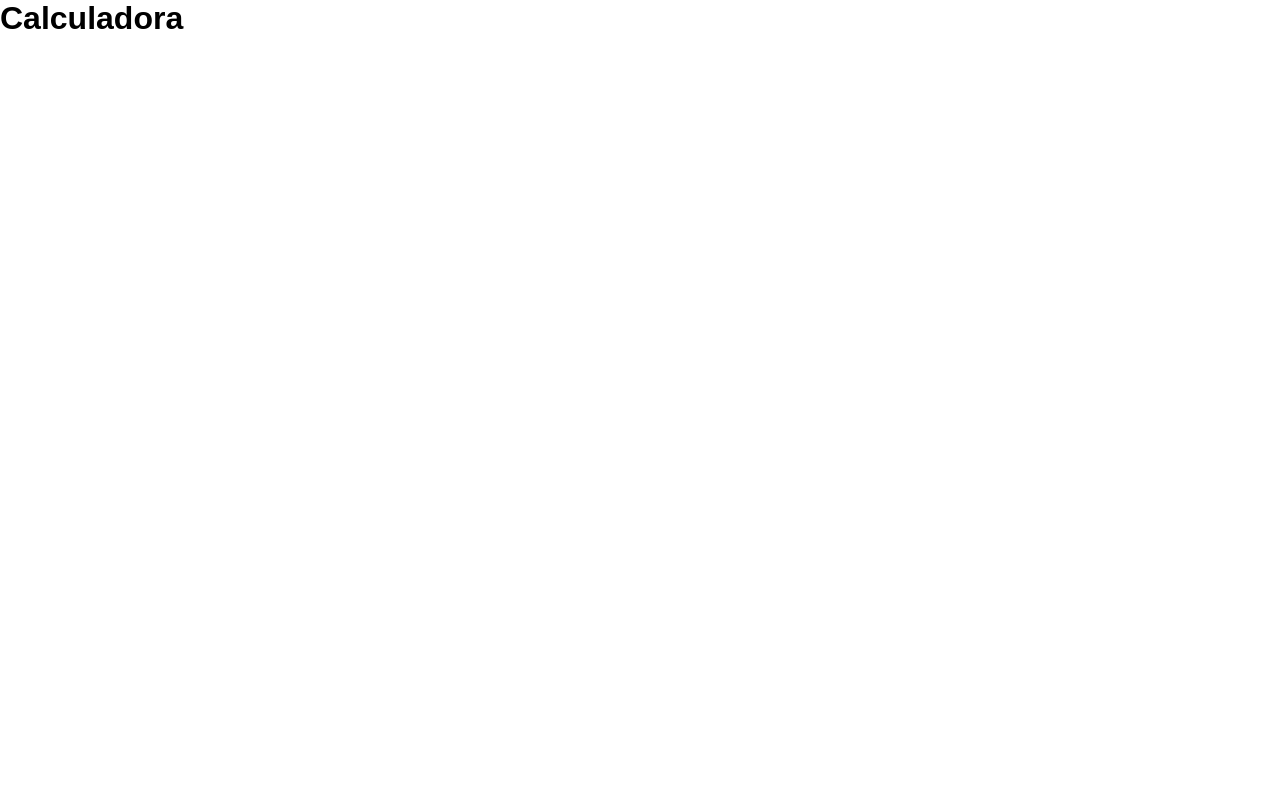
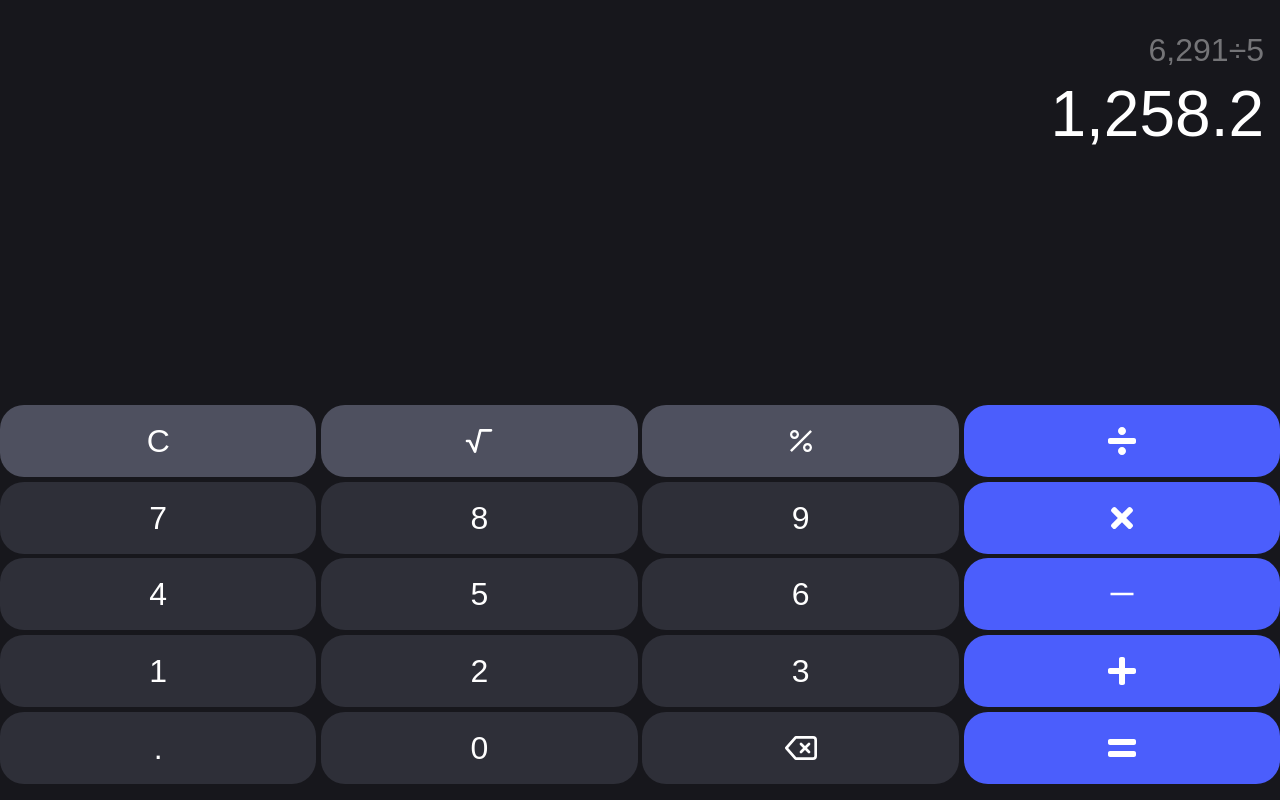
Before and after one commit to brunowzz/calculator, a React (Vite) app: page / in a window 1280 px wide. Built offline with nearby package versions, Linux system fonts and the light colour scheme.

Commit message:
:lipstick: feat: created calculator style

```diff
--- a/src/pages/Home/index.jsx
+++ b/src/pages/Home/index.jsx
@@ -1,7 +1,80 @@
+import CustomIcon from "../../components/CustomIcon";
+
+import styles from "./style.module.scss";
+
 const Home = () => {
   return (
-    <main>
-      <h1>Calculadora</h1>
+    <main className={styles.main}>
+      <section className={styles.containerNumbers}>
+        <h1 className={styles.mathematicalOperation}>6,291÷5</h1>
+
+        <input
+          className={styles.accountResult}
+          type="number"
+          placeholder="1,258.2"
+          autoFocus
+        />
+      </section>
+
+      <section className={styles.container}>
+        <button className={`${styles.button} ${styles.mediumEmphasis}`}>
+          C
+        </button>
+
+        <button className={`${styles.button} ${styles.mediumEmphasis}`}>
+          <CustomIcon icon="squareRoot" size="2rem" color="#fff" />
+        </button>
+
+        <button className={`${styles.button} ${styles.mediumEmphasis}`}>
+          <CustomIcon icon="percentage" size="2rem" color="#fff" />
+        </button>
+
+        <button className={`${styles.button} ${styles.highEmphasis}`}>
+          <CustomIcon icon="division" size="2rem" color="#fff" />
+        </button>
+
+        <button className={`${styles.button} ${styles.lowEmphasis}`}>7</button>
+
+        <button className={`${styles.button} ${styles.lowEmphasis}`}>8</button>
+
+        <button className={`${styles.button} ${styles.lowEmphasis}`}>9</button>
+
+        <button className={`${styles.button} ${styles.highEmphasis}`}>
+          <CustomIcon icon="multiplication" size="2rem" color="#fff" />
+        </button>
+
+        <button className={`${styles.button} ${styles.lowEmphasis}`}>4</button>
+
+        <button className={`${styles.button} ${styles.lowEmphasis}`}>5</button>
+
+        <button className={`${styles.button} ${styles.lowEmphasis}`}>6</button>
+
+        <button className={`${styles.button} ${styles.highEmphasis}`}>
+          <CustomIcon icon="decrease" size="2rem" color="#fff" />
+        </button>
+
+        <button className={`${styles.button} ${styles.lowEmphasis}`}>1</button>
+
+        <button className={`${styles.button} ${styles.lowEmphasis}`}>2</button>
+
+        <button className={`${styles.button} ${styles.lowEmphasis}`}>3</button>
+
+        <button className={`${styles.button} ${styles.highEmphasis}`}>
+          <CustomIcon icon="sum" size="2rem" color="#fff" />
+        </button>
+
+        <button className={`${styles.button} ${styles.lowEmphasis}`}>.</button>
+
+        <button className={`${styles.button} ${styles.lowEmphasis}`}>0</button>
+
+        <button className={`${styles.button} ${styles.lowEmphasis}`}>
+          <CustomIcon icon="delete" size="2rem" color="#fff" />
+        </button>
+
+        <button className={`${styles.button} ${styles.highEmphasis}`}>
+          <CustomIcon icon="equal" size="2rem" color="#fff" />
+        </button>
+      </section>
     </main>
   );
 };
--- a/src/pages/Home/style.module.scss
+++ b/src/pages/Home/style.module.scss
@@ -0,0 +1,72 @@
+@use "../../styles/mixin.scss" as mixin;
+@use "../../styles/variables.scss" as variables;
+
+.main {
+  display: flex;
+  flex-direction: column;
+  justify-content: space-between;
+  min-height: 100vh;
+  padding: 1rem 0;
+  background: variables.$dark-background;
+}
+
+.containerNumbers {
+  display: flex;
+  flex-direction: column;
+  align-items: end;
+  padding: 1rem;
+}
+
+.mathematicalOperation {
+  margin-bottom: 0.5rem;
+  font-size: 2rem;
+  font-weight: 300;
+  color: variables.$dark-text;
+  opacity: 0.4;
+  text-align: right;
+}
+
+.accountResult {
+  width: 100%;
+  background: transparent;
+  border: none;
+  outline: none;
+  font-size: 4rem;
+  font-weight: 300;
+  color: variables.$dark-text;
+  text-align: right;
+
+  &::placeholder {
+    font-size: 4rem;
+    font-weight: 300;
+    color: variables.$dark-text;
+    text-align: right;
+  }
+}
+
+.container {
+  display: grid;
+  grid-template-columns: repeat(4, 1fr);
+  gap: 0.3rem;
+}
+
+.button {
+  @include mixin.center;
+  @include mixin.buttonSize;
+  border: none;
+  @include mixin.buttonTypography;
+  color: variables.$dark-text;
+  cursor: pointer;
+
+  &.lowEmphasis {
+    background: variables.$dark-button-low-emphasis;
+  }
+
+  &.mediumEmphasis {
+    background: variables.$dark-button-medium-emphasis;
+  }
+
+  &.highEmphasis {
+    background: variables.$dark-button-high-emphasis;
+  }
+}
--- a/src/styles/main.scss
+++ b/src/styles/main.scss
@@ -7,3 +7,11 @@
   box-sizing: border-box;
   font-family: variables.$font-stack;
 }
+
+input[type="number"]::-webkit-inner-spin-button {
+  -webkit-appearance: none;
+}
+input[type="number"] {
+  -moz-appearance: textfield;
+  appearance: textfield;
+}
--- a/src/styles/mixin.scss
+++ b/src/styles/mixin.scss
@@ -1,3 +1,9 @@
+@mixin center {
+  display: flex;
+  align-items: center;
+  justify-content: center;
+}
+
 @mixin buttonTypography {
   font-size: 2rem;
   font-weight: 400;
```
Also changed, not shown: src/components/Button/index.jsx (deleted), src/components/Button/style.module.scss (deleted).
